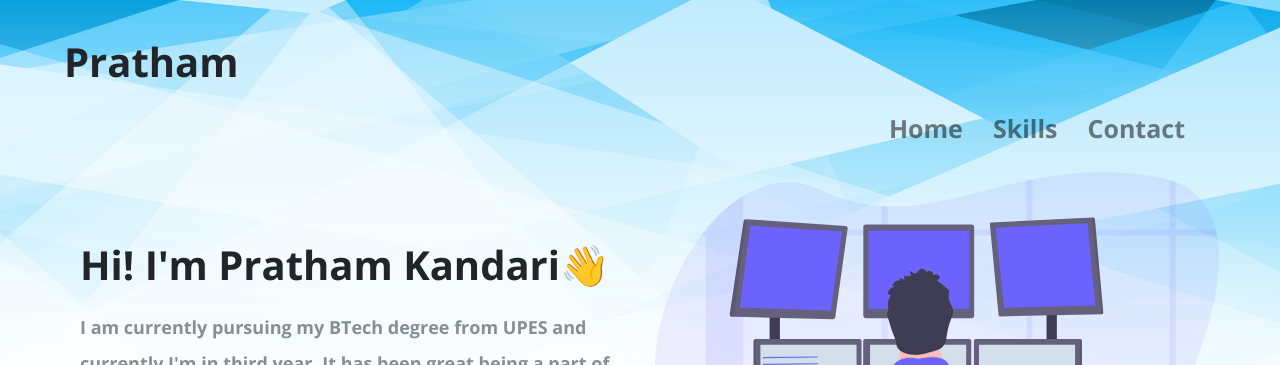
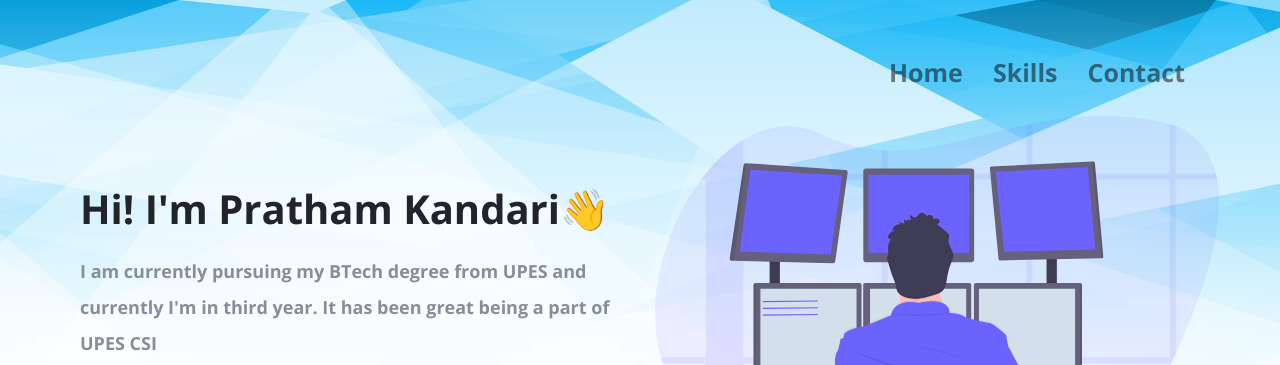
Before and after one commit to raturi7/Test, a plain HTML site: page index.html in a window 1280 px wide. Shown: the top 365 px of the page. Drawn offline with nearby package versions, Linux system fonts and the light colour scheme; a web font is replaced by a local one.

Commit message:
Update index.html

```diff
--- a/index.html
+++ b/index.html
@@ -24,7 +24,6 @@
 
 </head>
 
-<h1>Pratham</h1>
 <body class="container-fluid body_section">
   <header>
     <nav class="navbar navbar-expand-lg navbar-light ">
```
